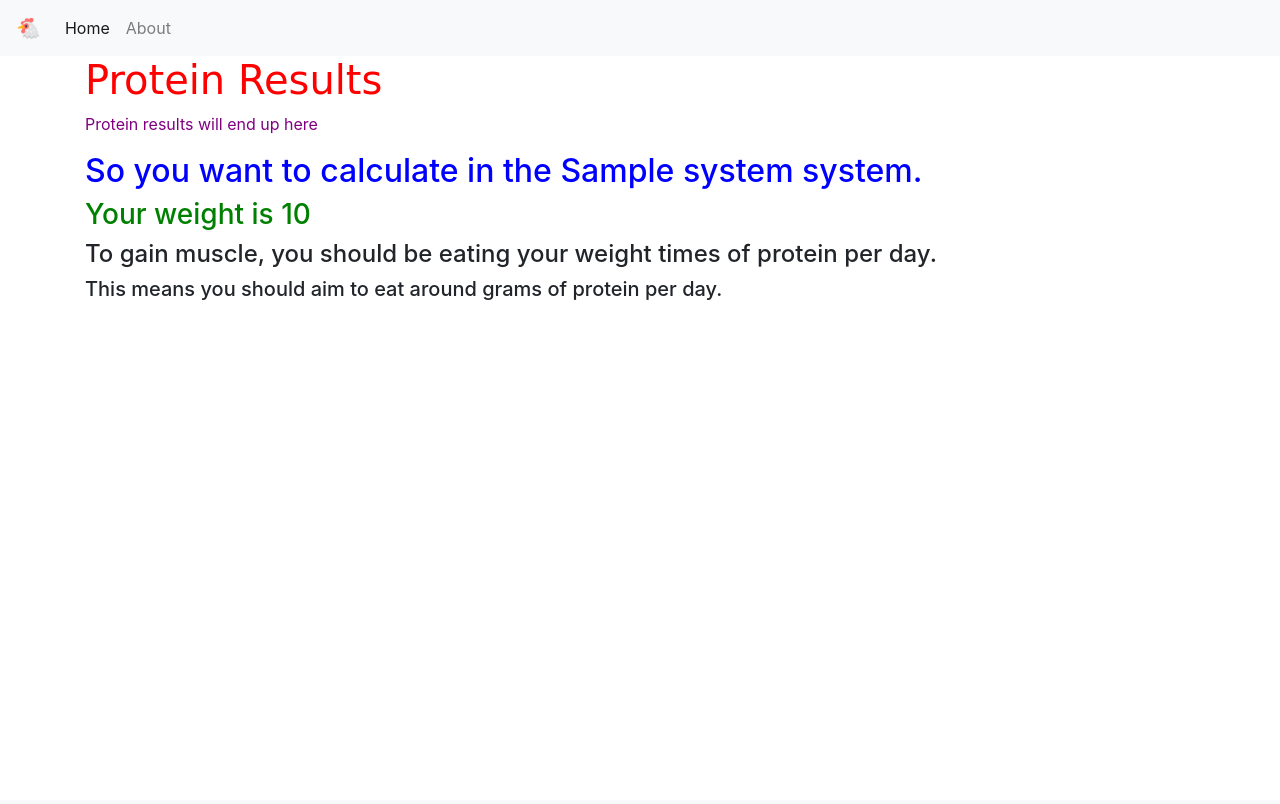
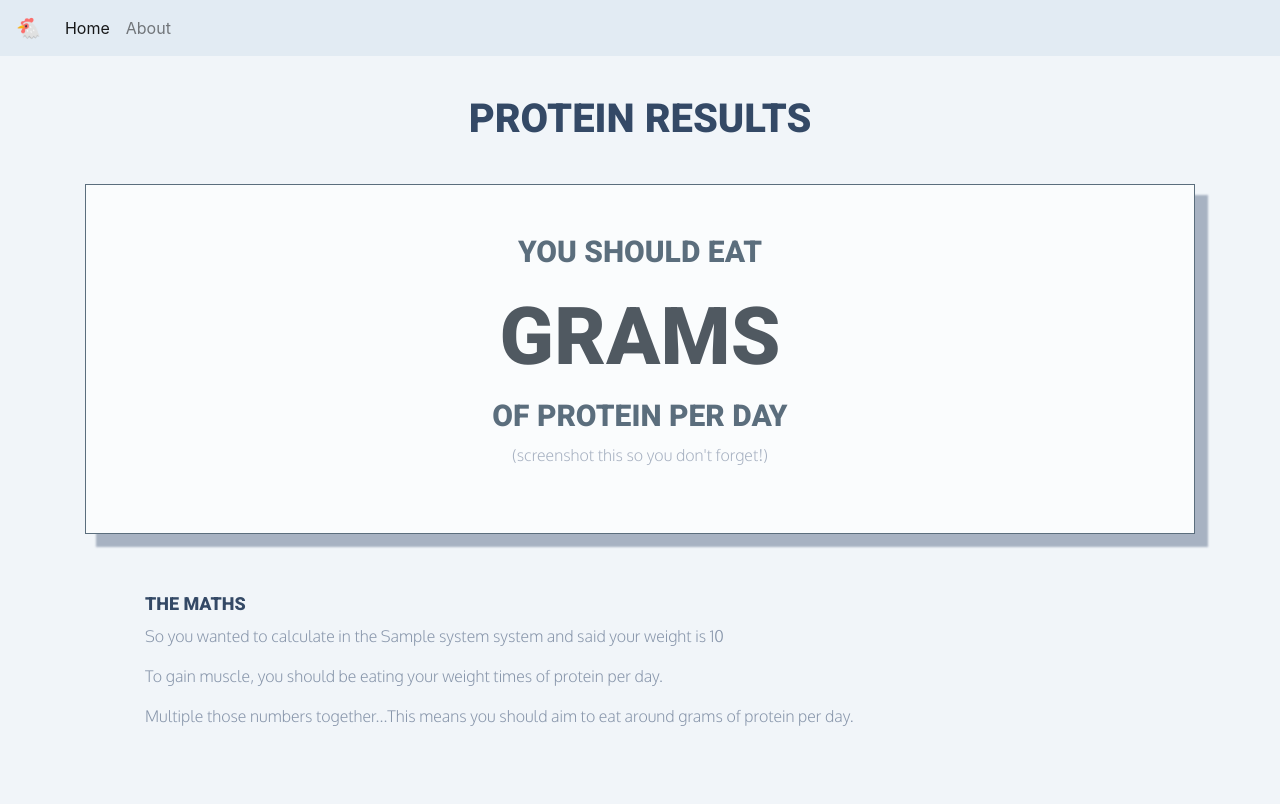
Before and after one commit to cyee3012/protein_calculator, a Django app: template protein_calculator_site/calculator/templates/calculator/results.html in a window 1280 px wide. Before the commit the page ends 300 px from the top, so only its background shows below. Run offline with Django 4.2, Linux system fonts and the light colour scheme; the template is opened without the code that fills it: most values are stand-ins (such as "Sample title", 1, 10 or a date in 2020); some libraries are stand-ins or nearby versions.

Commit message:
Simple styling applied to look more neat

```diff
--- a/protein_calculator_site/calculator/forms.py
+++ b/protein_calculator_site/calculator/forms.py
@@ -3,5 +3,5 @@
 SYSTEM_CHOICES = [("metric", "kgs"), ("imperial","lbs")]
 
 class ProteinForm(forms.Form):
-  system = forms.CharField(label="kgs or lbs?", widget=forms.Select(choices=SYSTEM_CHOICES))
+  system = forms.CharField(label="Metric or Imperial?", widget=forms.Select(choices=SYSTEM_CHOICES))
   weight = forms.CharField(label="Weight", max_length=3)
--- a/protein_calculator_site/calculator/static/calculator/main.css
+++ b/protein_calculator_site/calculator/static/calculator/main.css
@@ -1,16 +1,66 @@
+body {
+  background-color: #F1F5F9;
+}
+
 h1 {
-  color: red;
-  font-family: 'Comic Sans MS';
+  color: #344966;
+  font-family: 'Heebo', sans-serif;
+  text-align: center;
+  margin: 40px;
 }
 
 h2 {
-  color: blue;
+  color: #0D1821;
+  font-family: 'Heebo', sans-serif;
+  font-size: 25px;
+  opacity:  0.8;
 }
 
 h3 {
-  color: green;
+  color: #1D3549;
+  font-family: 'Heebo', sans-serif;
+  font-size: 30px;
+}
+
+h4  {
+  color: #344966;
+  font-family: 'Heebo', sans-serif;
+  font-size: 18px;
 }
 
 p {
-  color: purple;
+  color: #8896AB;
+  font-family: 'Oxygen', sans-serif;
 }
+
+nav {
+  background-color: #E2EBF3;
+}
+
+.intructions {
+  color: #0D1821;
+  font-family: 'Oxygen', sans-serif;
+  font-weight: bold;
+  font-size: 18px;
+  padding-bottom: 20px;
+}
+
+.amount {
+  color: #0D1821;
+  font-family: 'Heebo', sans-serif;
+  font-size: 80px;
+}
+
+.results {
+  text-align:  center;
+  padding: 50px;
+  background-color: #FFFFFF;
+  opacity: 0.7;
+  border: solid 1px #1D3549;
+  box-shadow: 12px 12px 2px 1px #8896AB;
+}
+
+.the-maths {
+  padding: 50px;
+  margin: 10px;
+}
--- a/protein_calculator_site/calculator/templates/calculator/base.html
+++ b/protein_calculator_site/calculator/templates/calculator/base.html
@@ -11,6 +11,10 @@
     <link rel="stylesheet" href="https://cdn.jsdelivr.net/npm/bootstrap@4.0.0/dist/css/bootstrap.min.css" integrity="sha384-Gn5384xqQ1aoWXA+058RXPxPg6fy4IWvTNh0E263XmFcJlSAwiGgFAW/dAiS6JXm" crossorigin="anonymous">
 
     <link rel="stylesheet" type="text/css" href="{% static 'calculator/main.css' %}">
+
+    <link rel="preconnect" href="https://fonts.googleapis.com">
+    <link rel="preconnect" href="https://fonts.gstatic.com" crossorigin>
+    <link href="https://fonts.googleapis.com/css2?family=Heebo:wght@800&family=Oxygen:wght@300&display=swap" rel="stylesheet">
     {% if title %}
       <title>Protein Calculator | {{ title }}</title>
     {% else %}
@@ -18,7 +22,7 @@
     {% endif %}
   </head>
   <body>
-    <nav class="navbar navbar-expand-lg navbar-light bg-light">
+    <nav class="navbar navbar-expand-lg navbar-light">
       <a class="navbar-brand" href="{% url 'calculator-home' %}">🐔</a>
       <button class="navbar-toggler" type="button" data-toggle="collapse" data-target="#navbarSupportedContent" aria-controls="navbarSupportedContent" aria-expanded="false" aria-label="Toggle navigation">
         <span class="navbar-toggler-icon"></span>
--- a/protein_calculator_site/calculator/templates/calculator/results.html
+++ b/protein_calculator_site/calculator/templates/calculator/results.html
@@ -1,18 +1,30 @@
 {% extends "calculator/base.html" %}
 
 {% block content %}
-  <h1>Protein Results</h1>
-  <p>Protein results will end up here</p>
-    <h2>So you want to calculate in the {{ system }} system.</h2>
-    <h3>
-      Your weight is {{ weight }}
+<h1>PROTEIN RESULTS</h1>
+<div class="results">
+  <h3>YOU SHOULD EAT</h3>
+  <div class="amount">
     {% if system == "metric" %}
-        kgs
+        {{ metric_protein_grams }}
       {% elif system == "imperial" %}
-        lbs
+        {{ imperial_protein_grams }}
       {% endif %}
-    </h3>
-    <h4>
+    GRAMS
+  </div>
+  <h3>OF PROTEIN PER DAY</h3>
+  <p>(screenshot this so you don't forget!)</p>
+</div>
+<div class="the-maths">
+  <h4>THE MATHS</h4>
+  <p>So you wanted to calculate in the {{ system }} system and said your weight is {{ weight }}
+    {% if system == "metric" %}
+      kgs...
+    {% elif system == "imperial" %}
+      lbs...
+    {% endif %}
+  </p>
+  <p>
     To gain muscle, you should be eating your weight times
     {% if system == "metric" %}
       1.2-1.7
@@ -20,14 +32,15 @@
       0.5-0.8
     {% endif %}
     of protein per day.
-    </h4>
-    <h5>
-      This means you should aim to eat around
+  </p>
+  <p>
+    Multiple those numbers together...This means you should aim to eat around
     {% if system == "metric" %}
       {{ metric_protein_grams }}
     {% elif system == "imperial" %}
       {{ imperial_protein_grams }}
     {% endif %}
     grams of protein per day.
-    </h5>
+  </p>
+</div>
 {% endblock content %}
```
Also changed, not shown: protein_calculator_site/calculator/templates/calculator/about.html (+8 -4 lines), protein_calculator_site/calculator/templates/calculator/home.html (+5 -2 lines). Lines whose indentation alone changed are shown as unchanged.
